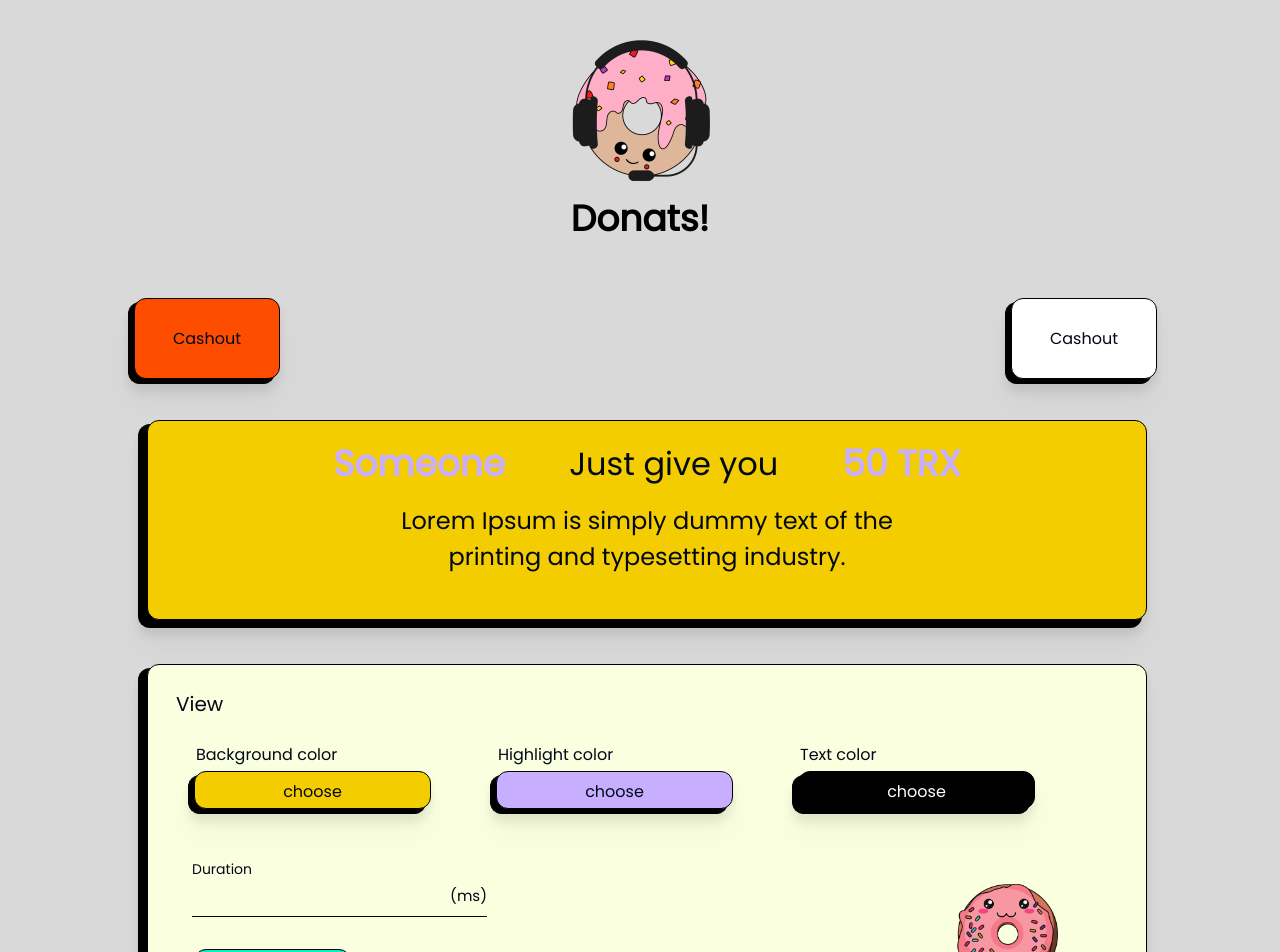
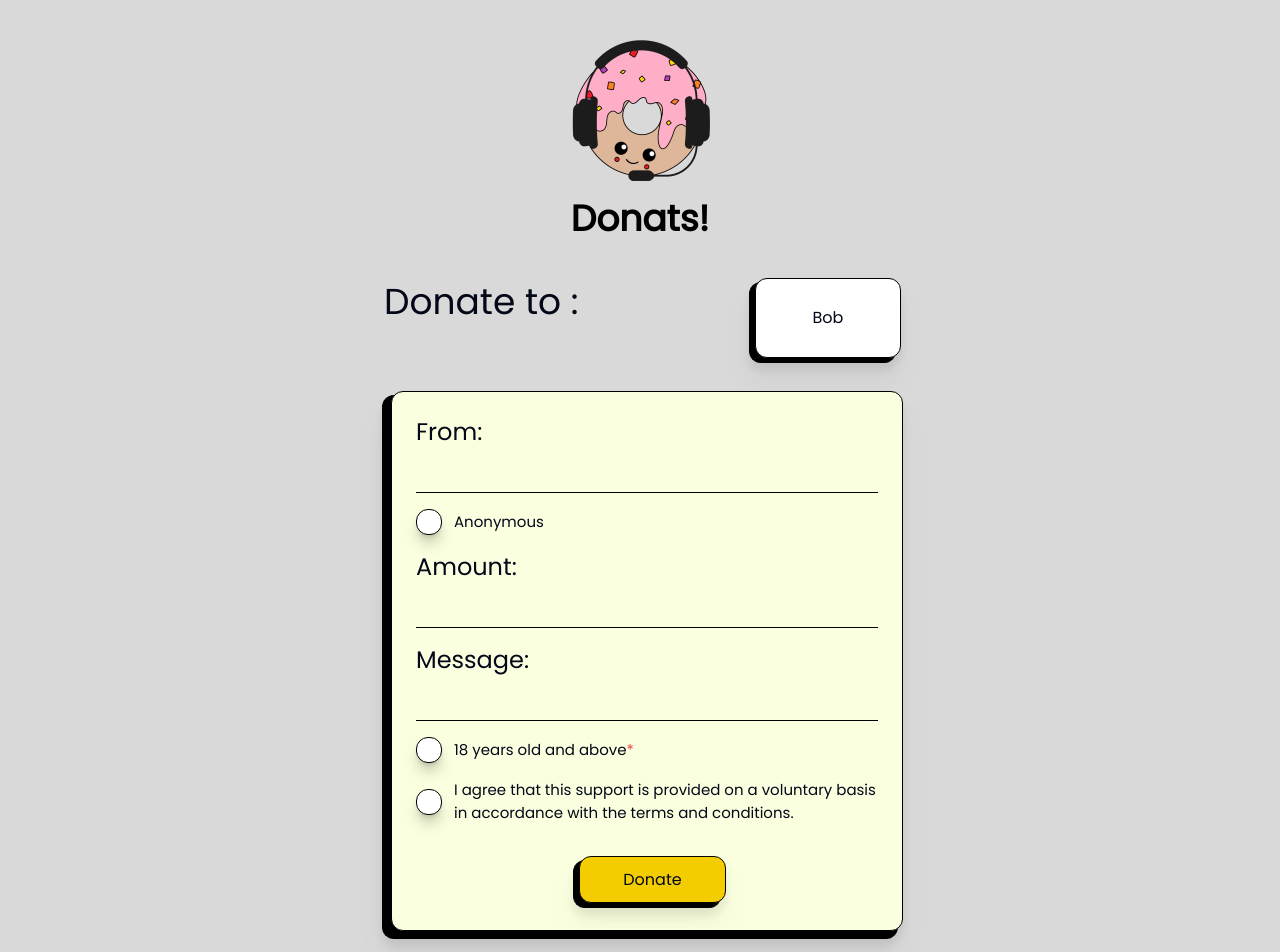
Before and after one commit to youvandra/donats, a Next.js app: page / in a window 1280 px wide. Shown: the top 952 px of the page. Built offline with nearby package versions, Linux system fonts and the light colour scheme.

Commit message:
finish donate view

```diff
--- a/app/page.tsx
+++ b/app/page.tsx
@@ -10,11 +10,12 @@ import DashboardView from "@/components/views/DashboardView";
 
 import SupportView from "@/components/views/SupportView";
 import OverlayView from "@/components/views/OverlayView";
+import DonateView from "@/components/views/DonateView";
 
 export default function Landing() {
   return (
     <div className="h-full min-h-[100vh] bg-[#D9D9D9] pb-40">
-      <OverlayView />
+      <DonateView />
     </div>
   );
 }
--- /dev/null
+++ b/components/module/Notif/index.tsx
@@ -0,0 +1,28 @@
+import React from "react";
+import ShaodowBoxDiv from "../ShadowBoxDiv";
+
+export default function ShadowBoxNotif() {
+  return (
+    <ShaodowBoxDiv backgroundColor="#F4CD00" height="200px" widht="1000px">
+      <div className="mx-auto flex flex-col gap-3 py-4">
+        <div className="flex justify-center items-center gap-16">
+          <h1 className="text-4xl font-bold leading-[54px] text-[#C8AEFF]">
+            Someone
+          </h1>
+          <h1 className="text-[32px] font-normal leading-[48px] ">
+            Just give you
+          </h1>
+          <h1 className="text-4xl font-bold leading-[54px] text-[#C8AEFF]">
+            50 TRX
+          </h1>
+        </div>
+        <div className="w-[570px] mx-auto">
+          <h3 className="text-2xl leading-9 text-center">
+            Lorem Ipsum is simply dummy text of the printing and typesetting
+            industry.
+          </h3>
+        </div>
+      </div>
+    </ShaodowBoxDiv>
+  );
+}
--- /dev/null
+++ b/components/module/ShadowBoxInput/index.tsx
@@ -0,0 +1,34 @@
+import React from "react";
+
+import { Input } from "@/components/ui/input";
+import { Label } from "@/components/ui/label";
+
+type Props = {
+  name: string;
+  type: React.HTMLInputTypeAttribute;
+  label?: string;
+  value?: string | number;
+  placeholder?: string;
+  min?: string | number;
+};
+
+export default function ShadowBoxInput(props: Props) {
+  return (
+    <div className="w-full border-b border-black flex flex-col gap-1">
+      <Label htmlFor={props.name} className="text-2xl font-normal">
+        {props.label}
+      </Label>
+      <Input
+        type={props.type}
+        name={props.name}
+        id={props.name}
+        min={props.min}
+        autoComplete="off"
+        placeholder={props.placeholder}
+        className="w-full bg-transparent text-xl focus:bg-transparent border-none border-transparent focus:border-transparent
+        focus-visible:ring-0 focus-visible:ring-transparent focus-visible:ring-offset-0
+              "
+      />
+    </div>
+  );
+}
--- /dev/null
+++ b/components/views/DonateView/index.tsx
@@ -0,0 +1,71 @@
+import React from "react";
+
+import HeaderSection from "@/components/layouts/Header";
+import ShadowBoxButton from "@/components/module/ShadowBoxButton";
+import ShaodowBoxDiv from "@/components/module/ShadowBoxDiv";
+import ShadowBoxInput from "@/components/module/ShadowBoxInput";
+import { Checkbox } from "@/components/ui/checkbox";
+export default function DonateView() {
+  return (
+    <div className="flex flex-col gap-2">
+      {/* header */}
+      <HeaderSection />
+
+      {/* main content */}
+      <main className="flex flex-col py-5 justify-center items-center gap-8 w-[512px] mx-auto">
+        {/*  */}
+        <div className="flex justify-between w-full">
+          <h1 className="text-4xl">Donate to :</h1>
+          <ShadowBoxButton className="w-[146px] h-[80px]">Bob</ShadowBoxButton>
+        </div>
+        {/*  */}
+        <ShaodowBoxDiv widht="512px" height="540px" backgroundColor="#FAFFDF">
+          <form className="px-6 py-6 flex flex-col gap-y-4">
+            <ShadowBoxInput type="text" name="from" label="From:" />
+            {/* checbox anonymos */}
+            <div className="flex items-center w-/4 gap-3">
+              <Checkbox
+                id="terms2"
+                className="w-[26px] h-[26px] border border-black p-2 bg-white rounded-xl checked:bg-transparent shadow-lg shadow-black/25 "
+              />
+              <span className="text-[15px] font-normal">Anonymous</span>
+            </div>
+            <ShadowBoxInput
+              type="number"
+              name="amount"
+              label="Amount:"
+              min={"0"}
+            />
+            <ShadowBoxInput type="text" name="message" label="Message:" />
+            {/* 18 year checkbox */}
+            <div className="flex items-center w-/4 gap-3">
+              <Checkbox
+                id="terms2"
+                className="w-[26px] h-[26px] border border-black p-2 bg-white rounded-xl checked:bg-transparent shadow-lg shadow-black/25 "
+              />
+              <span className="text-[15px] font-normal">
+                18 years old and above<span className="text-red-500">*</span>
+              </span>
+            </div>
+            {/* i aggre checkbox */}
+            <div className="flex items-center w-/4 gap-3">
+              <Checkbox
+                id="terms2"
+                className="w-[26px] h-[26px] border border-black p-2 bg-white rounded-xl checked:bg-transparent shadow-lg shadow-black/25 "
+              />
+              <span className="text-[15px] font-normal">
+                I agree that this support is provided on a voluntary basis in
+                accordance with the terms and conditions.{" "}
+              </span>
+            </div>
+            <div className="mx-auto mt-5">
+              <ShadowBoxButton className="bg-yellowGold w-[147px] h-[47px]">
+                Donate
+              </ShadowBoxButton>
+            </div>
+          </form>
+        </ShaodowBoxDiv>
+      </main>
+    </div>
+  );
+}
--- a/components/views/OverlayView/index.tsx
+++ b/components/views/OverlayView/index.tsx
@@ -5,7 +5,6 @@ import ShadowBoxButton from "@/components/module/ShadowBoxButton";
 import ShaodowBoxDiv from "@/components/module/ShadowBoxDiv";
 
 import DonutIcon from "@/public/assets/images/donut.png";
-import DonutIcon2 from "@/public/assets/images/donut-02.png";
 import Image from "next/image";
 
 import { Input } from "@/components/ui/input";
--- a/components/views/RegisterView/index.tsx
+++ b/components/views/RegisterView/index.tsx
@@ -81,7 +81,7 @@ export default function RegisterView() {
                     id="terms2"
                     className="w-[30px] h-[30px] border border-black p-2 bg-white rounded-xl checked:bg-transparent"
                   />
-                  <span>
+                  <span className="text-[15px] font-normal">
                     18 years old and above
                     <span className="text-red-500">*</span>
                   </span>
@@ -91,7 +91,7 @@ export default function RegisterView() {
                     id="terms2"
                     className="w-[30px] h-[30px] border border-black p-2 bg-white rounded-xl checked:bg-transparent"
                   />
-                  <span>
+                  <span className="text-[15px] font-normal">
                     Not using donats for buying and selling / commercial
                     purposes
                     <span className="text-red-500">*</span>
@@ -102,7 +102,7 @@ export default function RegisterView() {
                     id="terms2"
                     className="w-[30px] h-[30px] border border-black p-2 bg-white rounded-xl checked:bg-transparent"
                   />
-                  <span>
+                  <span className="text-[15px] font-normal">
                     Agree to the terms and conditions
                     <span className="text-red-500">*</span>
                   </span>
```
